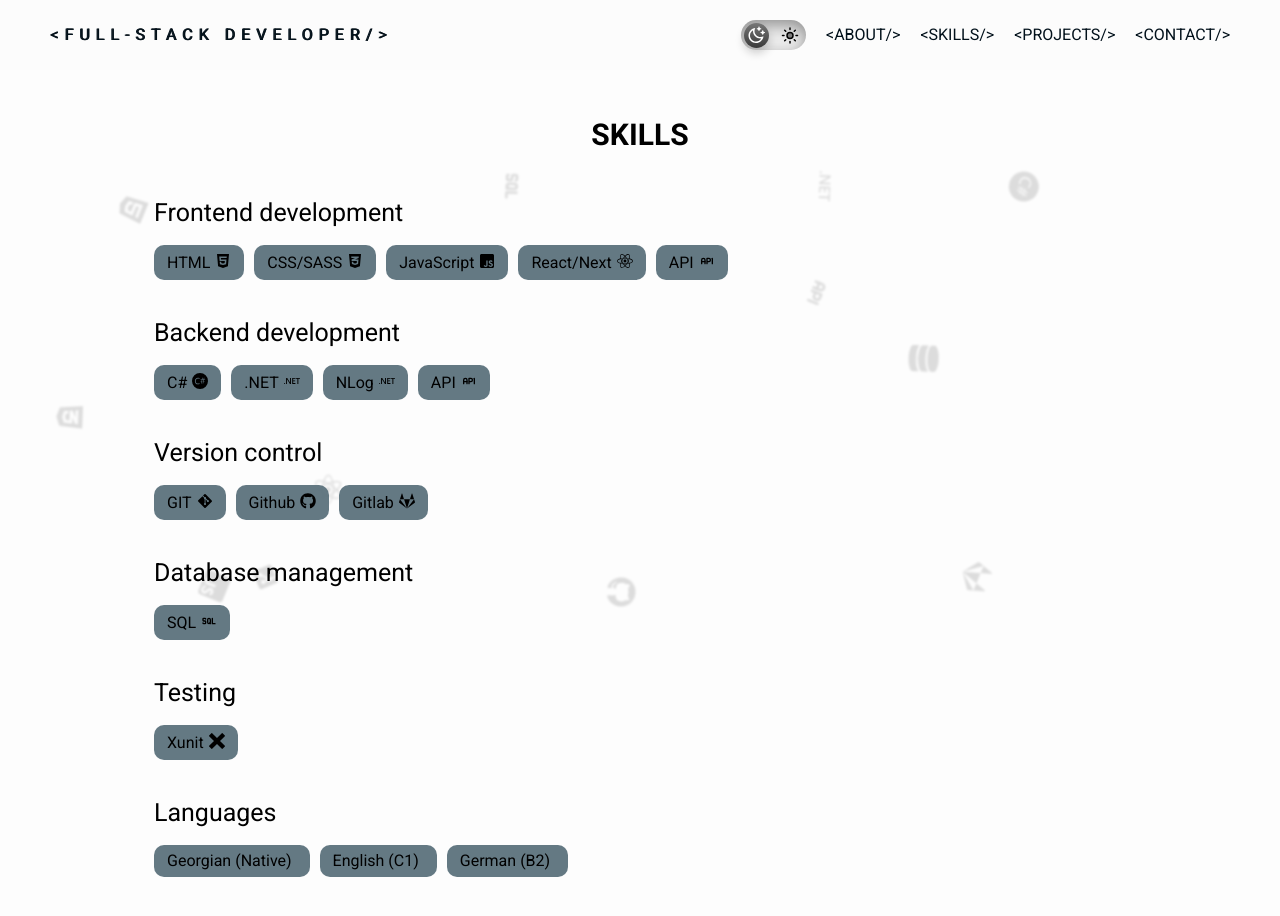
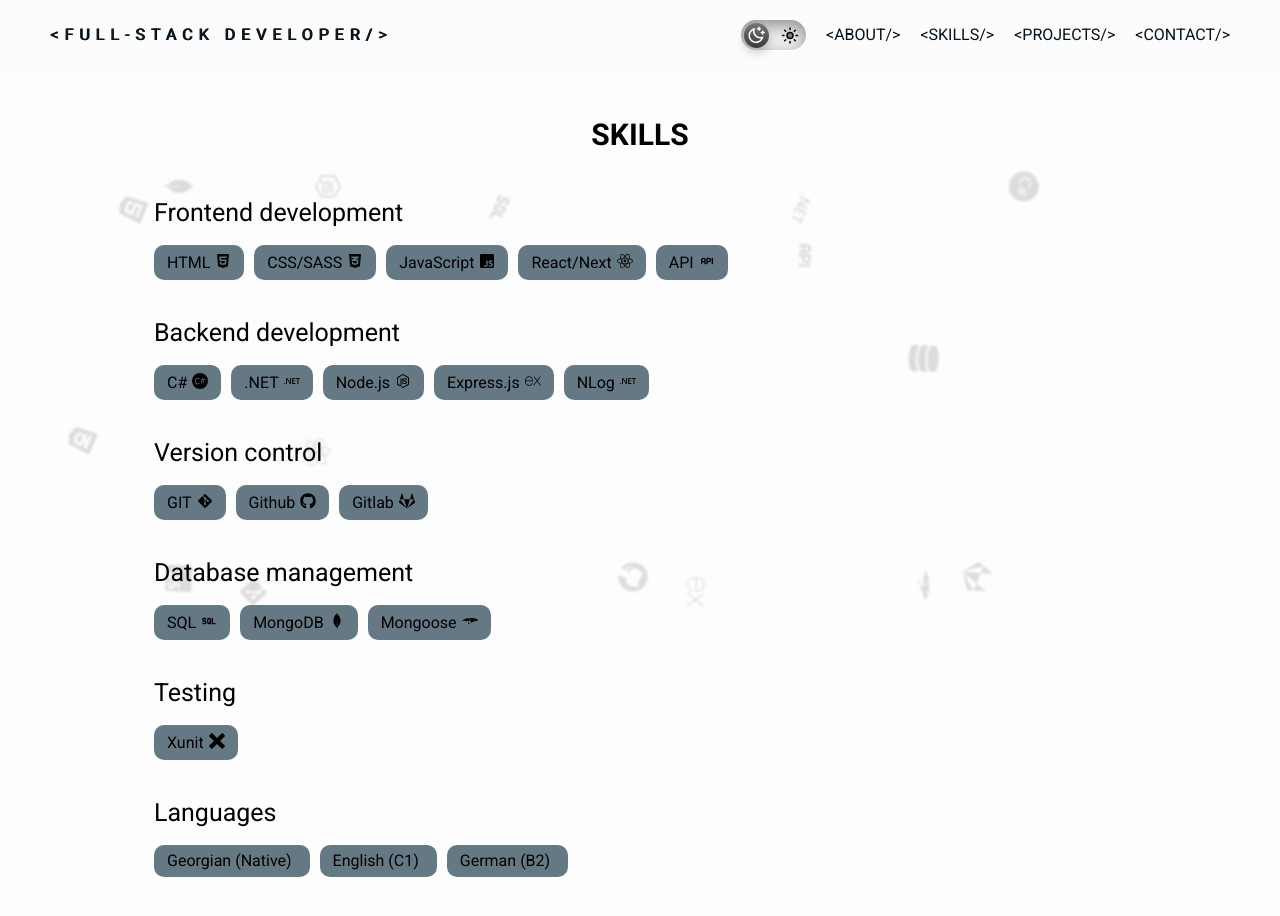
Before and after one commit to Sebuamari/sebua_portfolio, a React (Create React App) app: page /skills in a window 1280 px wide. Shown: the top 916 px of the page. Built offline with nearby package versions, Linux system fonts and the light colour scheme.

Commit message:
feat: added projects and skills

```diff
--- a/src/components/Background.jsx
+++ b/src/components/Background.jsx
@@ -1,12 +1,14 @@
 import React, { useEffect, useRef } from 'react';
 import { gsap } from 'gsap';
 import { FaHtml5, FaCss3Alt, FaJsSquare, FaReact, FaGitAlt, FaGithub, FaGitlab, FaDatabase } from "react-icons/fa";
-import { SiCsharp, SiDotnet } from "react-icons/si";
+import { IoLogoNodejs } from "react-icons/io";
+import { SiCsharp, SiDotnet, SiExpress, SiMongodb, SiMongoose } from "react-icons/si";
 import { TbApi, TbSql } from "react-icons/tb";
 
 const Background = () => {
     const logos = [
-        FaHtml5, FaCss3Alt, FaJsSquare, FaReact, FaGitAlt, FaGithub, FaGitlab, FaDatabase, SiCsharp, SiDotnet, TbApi, TbSql
+        FaHtml5, SiMongodb, FaCss3Alt, FaJsSquare, FaReact, FaGitAlt, FaGithub, SiExpress,
+        FaGitlab, FaDatabase, SiCsharp, SiMongoose, SiDotnet, TbApi, TbSql, IoLogoNodejs
       ];
 
       const logoContainerRef = useRef(null);
@@ -18,53 +20,69 @@
         const icon_height = 50;
 
         const positions = [
-          {
+          {//HTML
             start: {x: window.innerWidth / 6, y: header_height},
             end: {x: 0, y: window.innerHeight / 2 + header_height}
           },
-          {
+          {//MongoDB
+            start: {x: 0, y: header_height},
+            end: {x: window.innerWidth / 2, y: window.innerHeight / 2 + header_height}
+          },
+          {//CSS
             start: {x: 0, y: window.innerHeight / 3 + header_height},
             end: {x: window.innerWidth / 6, y: window.innerHeight - icon_height}
           },
-          {
+          {//JS
             start: {x: 0, y: 2 * window.innerHeight / 3 + header_height},
             end: {x: window.innerWidth / 2, y: window.innerHeight - icon_height}
           },
-          {
+          {//React
             start: {x: window.innerWidth / 3, y: window.innerHeight - icon_height},
             end: {x: window.innerWidth / 6, y: header_height}
           },
-          {
+          {//GIT
             start: {x: window.innerWidth / 6, y: window.innerHeight - icon_height},
             end: {x: 2 * window.innerWidth / 6, y: window.innerHeight / 2 + header_height}
           },
-          {
+          {//Github
             start: {x: window.innerWidth / 2, y: window.innerHeight - icon_height},
             end: {x: 4 * window.innerWidth / 6, y: window.innerHeight / 2 + header_height}
           },
-          {
+          {//Express.js
+            start: {x: 4 * window.innerWidth / 6, y: window.innerHeight - icon_height},
+            end: {x: window.innerWidth / 2, y: window.innerHeight / 2 + header_height}
+          },
+          {//Gitlab
             start: {x: 5 * window.innerWidth / 6, y: window.innerHeight - icon_height},
             end: {x: window.innerWidth - header_height, y: window.innerHeight / 2 + header_height}
           },
-          {
+          {//Database
             start: {x: window.innerWidth - icon_height, y: 2 * window.innerHeight / 3},
             end: {x: window.innerWidth / 2, y: header_height}
           },
-          {
+          {//C#
             start: {x: window.innerWidth - icon_height, y: window.innerHeight / 3},
             end: {x: 5 * window.innerWidth / 6, y: header_height}
           },
-          {
+          {//Mongoose
+            start: {x: window.innerWidth - icon_height, y: window.innerHeight - icon_height},
+            end: {x: window.innerWidth / 2, y: window.innerHeight / 2 + icon_height}
+          },
+          {//.NET
             start: {x: 5 * window.innerWidth / 6, y: header_height},
             end: {x: window.innerWidth / 2, y: window.innerHeight / 2 + header_height}
           },
-          {
+          {//API
             start: {x: 4 * window.innerWidth / 6, y: header_height},
             end: {x: 5 * window.innerWidth / 6, y: window.innerHeight - icon_height}
           },
-          {
+          {//SQL
             start: {x: window.innerWidth / 2, y: header_height},
             end: {x: 2 * window.innerWidth / 6, y: window.innerHeight / 2 + header_height}
+          },
+          {//Node.js
+            start: {x: 2 * window.innerWidth / 6, y: header_height},
+            end: {x: window.innerWidth / 6, y: window.innerHeight / 2 + header_height}
           },
         ];
 
--- a/src/pages/Projects.jsx
+++ b/src/pages/Projects.jsx
@@ -13,6 +13,8 @@
 import clock from '../../src/img/clock.png';
 import loanApi from '../../src/img/loan_api.png';
 import banking from '../../src/img/banking_app.png';
+import timestamp from '../../src/img/timestamp.png';
+import whoami from '../../src/img/whoami.png';
 import ProjectsStyles from "../styles/Projects.module.scss";
 
 function Projects() {
@@ -140,6 +142,22 @@
                 image: banking,
                 githubUrl: "https://github.com/Sebuamari/Banking_application",
             },
+            {
+                name: "Timestamp microservice",
+                description: "A simple API for converting date into unix and UTC values.",
+                techStack: ["JavaScript", "Node.js", "Express.js"],
+                image: timestamp,
+                githubUrl: "https://github.com/Sebuamari/timestamp-microservice",
+                liveUrl: "https://timestamp-microservice-hwyzgvh4i-sebuamaris-projects.vercel.app/",
+            },
+            {
+                name: "Who am I?",
+                description: "A simple API to get user's IP address, browser preferred language and software data.",
+                techStack: ["JavaScript", "Node.js", "Express.js"],
+                image: whoami,
+                githubUrl: "https://github.com/Sebuamari/whoami",
+                liveUrl: "https://whoami-25wr6hwuq-sebuamaris-projects.vercel.app/",
+            },
         ]
     };
 
--- a/src/pages/Skills.jsx
+++ b/src/pages/Skills.jsx
@@ -1,6 +1,7 @@
 import { React } from "react";
 import { FaHtml5, FaCss3Alt, FaJsSquare, FaReact, FaGitAlt, FaGithub, FaGitlab } from "react-icons/fa";
-import { SiCsharp, SiDotnet } from "react-icons/si";
+import { IoLogoNodejs } from "react-icons/io";
+import { SiCsharp, SiDotnet, SiExpress, SiMongodb, SiMongoose } from "react-icons/si";
 import { TbApi, TbSql } from "react-icons/tb";
 import { ImCross } from "react-icons/im";
 import SkillsStyles from '../styles/Skills.module.scss';
@@ -17,8 +18,9 @@
         "backend development": [
             { name: "C#", icon: <SiCsharp /> },
             { name: ".NET", icon: <SiDotnet /> },
-            { name: "NLog", icon: <SiDotnet /> },
-            { name: "API", icon: <TbApi />}
+            { name: "Node.js", icon: <IoLogoNodejs />},
+            { name: "Express.js", icon: <SiExpress />},
+            { name: "NLog", icon: <SiDotnet /> }
         ],
         "version control": [
             { name: "GIT", icon: <FaGitAlt /> },
@@ -26,7 +28,9 @@
             { name: "Gitlab", icon: <FaGitlab /> },
         ],
         "database management": [
-            { name: "SQL", icon: <TbSql /> }
+            { name: "SQL", icon: <TbSql /> },
+            { name: "MongoDB", icon: <SiMongodb /> },
+            { name: "Mongoose", icon: <SiMongoose /> }
         ],
         "testing": [
             { name: "Xunit", icon: <ImCross /> }
```
Also changed, not shown: src/img/timestamp.png (added), src/img/whoami.png (added).
